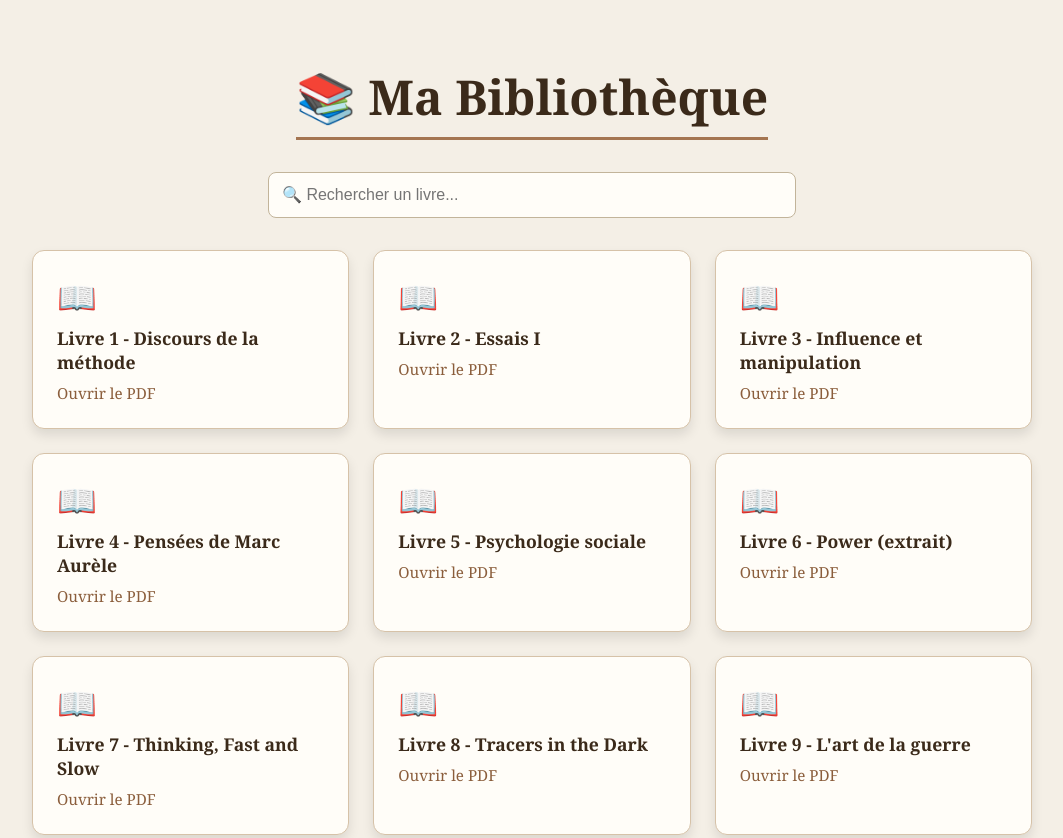
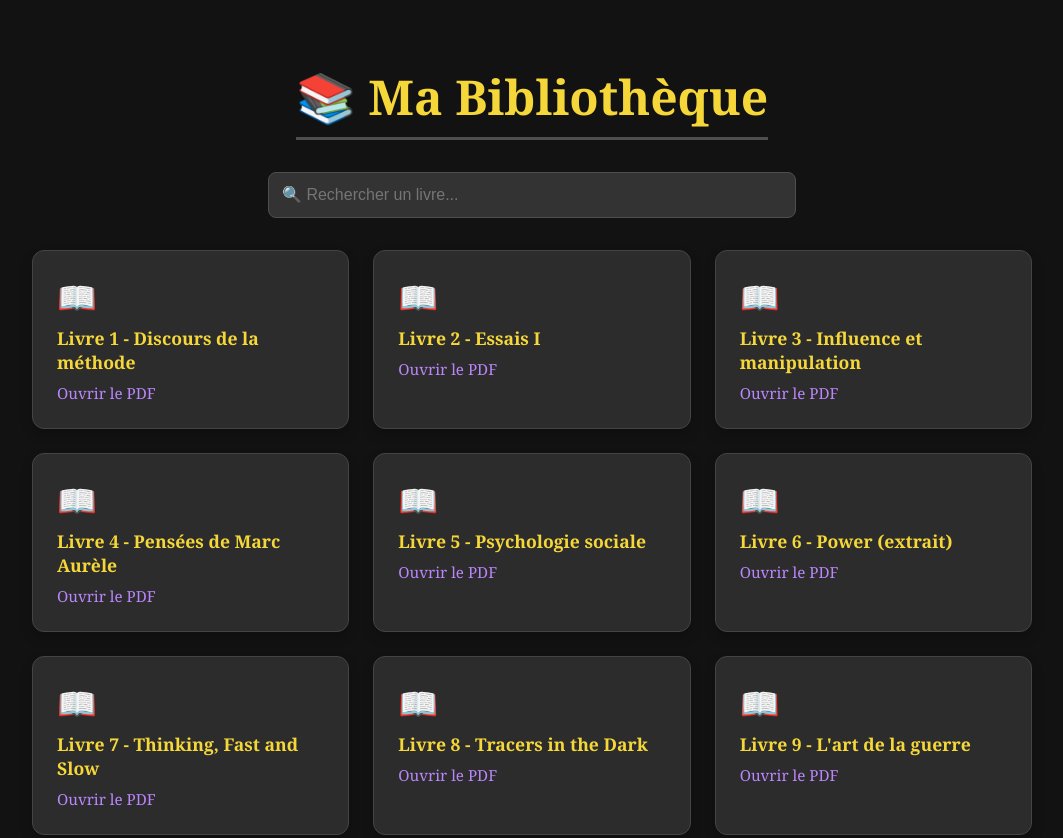
Before and after one commit to TheUnknowing/Library, a plain HTML site: page index.html in a window 1280 px wide. Shown: the top 838 px of the page, without its empty margins (108-1171 px from the left). Drawn offline with Linux system fonts and the light colour scheme.

Commit message:
Update index.html

```diff
--- a/index.html
+++ b/index.html
@@ -5,10 +5,11 @@
   <title>📚 Ma Bibliothèque PDF</title>
   <meta name="viewport" content="width=device-width, initial-scale=1.0">
   <style>
+    /* Général */
     body {
-      background-color: #f4efe6;
+      background-color: #121212;
+      color: #e0e0e0;
       font-family: 'Georgia', serif;
-      color: #4e3b2c;
       margin: 0;
       padding: 2rem;
       display: flex;
@@ -19,23 +20,26 @@
     h1 {
       font-size: 3rem;
       margin-bottom: 1rem;
-      color: #3b2a1a;
-      border-bottom: 3px solid #a47551;
+      color: #f5d739;
+      border-bottom: 3px solid #4e4e4e;
       padding-bottom: 0.5rem;
       text-align: center;
     }
 
+    /* Input de recherche */
     #searchInput {
       margin: 1rem 0 2rem 0;
       padding: 0.8rem;
       width: 100%;
       max-width: 500px;
       font-size: 1rem;
-      border: 1px solid #c2b49a;
+      border: 1px solid #4e4e4e;
       border-radius: 8px;
-      background-color: #fffdf8;
+      background-color: #333;
+      color: #e0e0e0;
     }
 
+    /* Liste des livres */
     .book-list {
       display: grid;
       grid-template-columns: repeat(auto-fit, minmax(250px, 1fr));
@@ -45,29 +49,29 @@
     }
 
     .book-card {
-      background-color: #fffdf8;
-      border: 1px solid #d6c2a8;
+      background-color: #2c2c2c;
+      border: 1px solid #444;
       border-radius: 12px;
       padding: 1.5rem;
-      box-shadow: 0 6px 12px rgba(0,0,0,0.1);
+      box-shadow: 0 6px 12px rgba(0, 0, 0, 0.2);
       transition: transform 0.2s ease, box-shadow 0.2s ease;
     }
 
     .book-card:hover {
       transform: translateY(-4px);
-      box-shadow: 0 12px 20px rgba(0,0,0,0.15);
+      box-shadow: 0 12px 20px rgba(0, 0, 0, 0.3);
     }
 
     .book-title {
       font-size: 1.1rem;
       font-weight: bold;
       margin-bottom: 0.5rem;
-      color: #3b2a1a;
+      color: #f5d739;
     }
 
     .book-link {
       text-decoration: none;
-      color: #8b5e3c;
+      color: #bb86fc;
       font-size: 0.95rem;
     }
 
@@ -79,6 +83,7 @@
       font-size: 2rem;
       margin-bottom: 0.5rem;
       display: block;
+      color: #f5d739;
     }
 
     @media (max-width: 600px) {
@@ -105,7 +110,7 @@
   <input type="text" id="searchInput" placeholder="🔍 Rechercher un livre...">
 
   <div class="book-list" id="bookList">
-    <!-- Chaque carte de livre -->
+    <!-- Liste de livres avec design sombre -->
     <div class="book-card">
       <span class="book-icon">📖</span>
       <div class="book-title">Livre 1 - Discours de la méthode</div>
```
